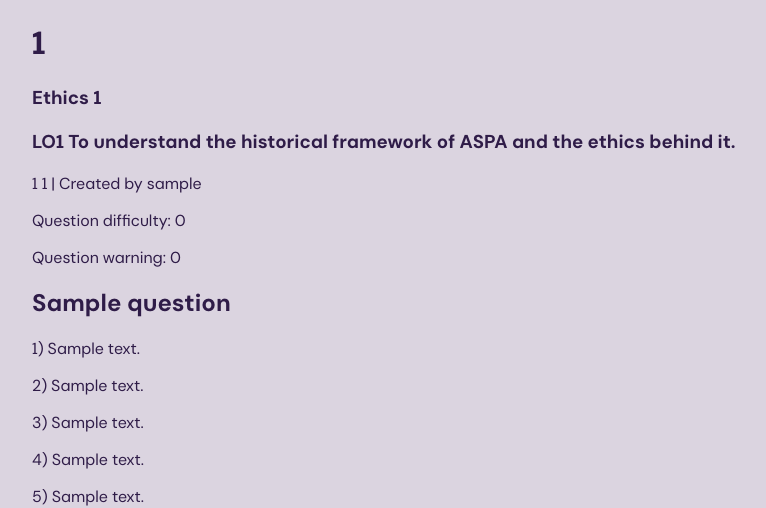
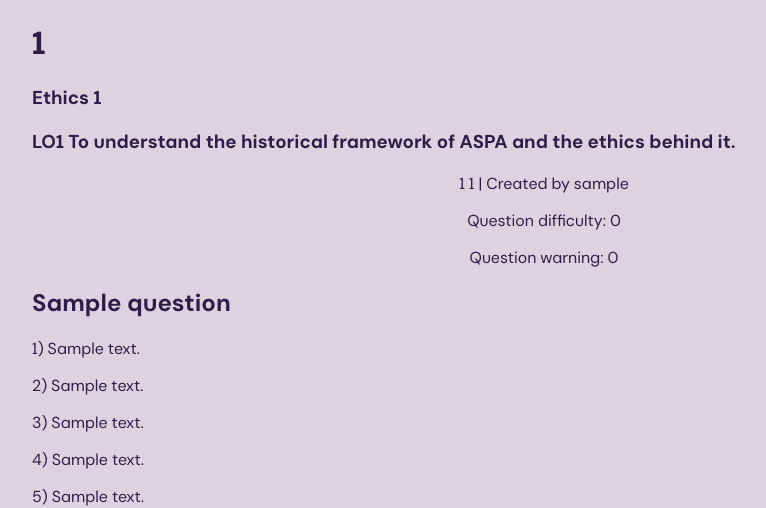
Before and after one commit to stillprocrastinating/UDP5WA4CF-UN03_back_end_development, a Django app: a page that uses question/templates/question/question_detail.html in a window 1280 px wide. Shown: the part 136-644 px from the top of the page, without its empty margins (96-862 px from the left). Run offline with Django 5.2, Linux system fonts and the light colour scheme; tables that the repository leaves empty hold one stand-in row (values such as "Sample post").

Commit message:
.center{}

```diff
--- a/0_static/css/style.css
+++ b/0_static/css/style.css
@@ -267,6 +267,10 @@
     color: var(--color-black);
 }
 
+.center {
+    text-align: center;
+}
+
 /*.form {} /* 0_templates/login.html rename of .login if it doesn't actually do anything & 0_templates/signup.html rename of .signup... */
 
 .h2 {
--- a/question/templates/question/question_detail.html
+++ b/question/templates/question/question_detail.html
@@ -5,9 +5,9 @@
 <h1>{{ question.id }}</h1>
 <h3 class="q-module">Ethics 1</h3>
 <h3 class="q-lo">{{ question.lo }}</h3>
-<p class="q-meta">{{ question.type }} {{ question.number }} | Created by {{ question.author }}</p>
-<p class="q-difficulty">Question difficulty: {{ question.q_difficulty }}</p>
-<p class="q-warning">Question warning: {{ question.warning }}</p>     <!-- Create modal -->
+<p class="center q-meta">{{ question.type }} {{ question.number }} | Created by {{ question.author }}</p>
+<p class="center q-difficulty">Question difficulty: {{ question.q_difficulty }}</p>
+<p class="center q-warning">Question warning: {{ question.warning }}</p>     <!-- Create modal -->
 <h2 class="q-question">{{ question.question }}</h2>
 <p class="q-answer">1) {{ question.answer1 }}</p>
 <p class="q-answer">2) {{ question.answer2 }}</p>
```
